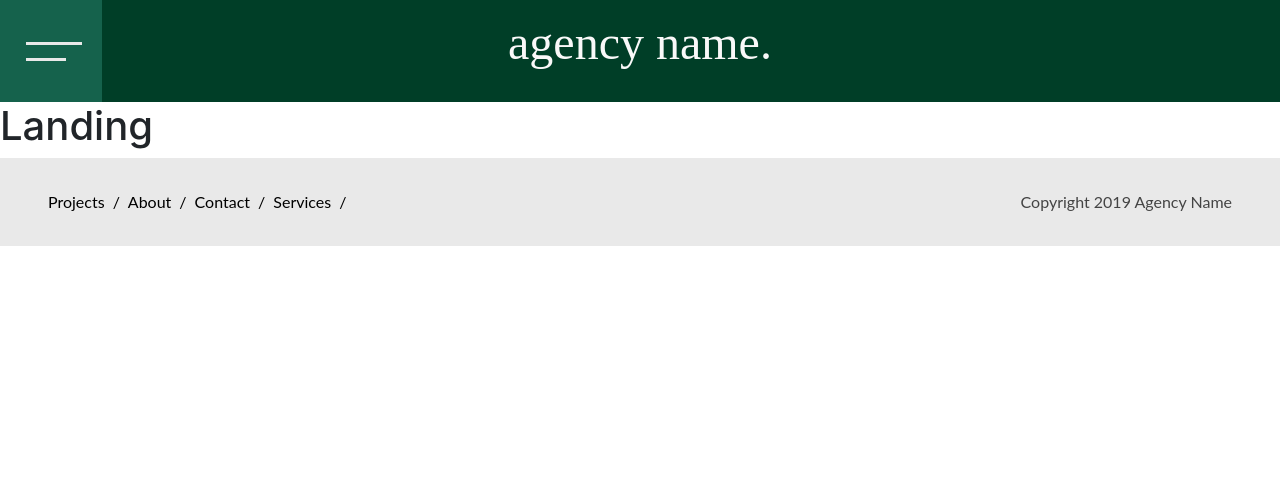
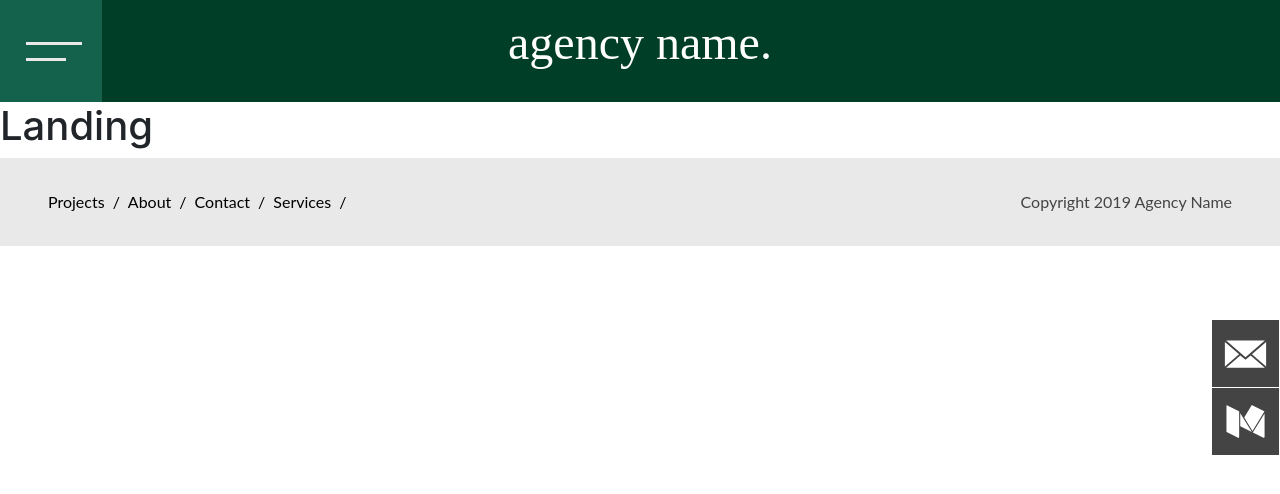
Before and after one commit to calvchum/agency-webpage, a React (Create React App) app: page / in a window 1280 px wide. Shown: the top 494 px of the page. Built offline with nearby package versions, Linux system fonts and the light colour scheme.

Commit message:
position social media icons and imported them in th header

```diff
--- a/src/components/Header.js
+++ b/src/components/Header.js
@@ -1,15 +1,19 @@
 import React, { Component } from 'react';
 import { Container, Row, Col } from 'react-bootstrap';
+import { Link } from 'react-router-dom';
+import MediaIcons from './MediaIcons';
 
 class Header extends Component {
   render() {
     return (
-
       <Row>
+        <MediaIcons/>
         <Col className='header-container'>
           <button id="hamburger-menu-icon" className={this.props.isBurgerOpen ? 'active' : ''} onClick={this.props.handleBurgerOpen}><span></span><span></span></button>
           <div className="header-positioning">
-            <p className="header-text">agency name.</p>
+            <Link style={{textDecoration: 'none', color: 'white'}} to='/'>
+              <p className="header-text">agency name.</p>
+            </Link>
           </div>
         </Col>
       </Row>
--- a/src/components/Landing.js
+++ b/src/components/Landing.js
@@ -3,9 +3,11 @@ import React, { Component } from 'react';
 class Landing extends Component {
   render() {
     return (
-      <h1 className='background'>
-        Landing
-      </h1>
+      <div>
+        <h1 className='background'>
+          Landing
+        </h1>
+      </div>
     );
   }
 }
--- /dev/null
+++ b/src/components/MediaIcons.js
@@ -0,0 +1,18 @@
+import React, { Component } from 'react';
+
+class MediaIcons extends Component {
+  render() {
+    return (
+      <div className="social-media-wrapper">
+        <a href="mailto: benquartermaine3@icloud.com">
+          <img src={ require('../assets/mail-inactive.svg') } alt="email link"/>
+        </a>
+        <a href="https://medium.com/@BQWA">
+          <img src={ require('../assets/medium-inactive.svg') } alt="email link"/>
+        </a>
+      </div>
+    );
+  }
+}
+
+export default MediaIcons;
--- /dev/null
+++ b/src/styles/_mediaIcons.scss
@@ -0,0 +1,10 @@
+.social-media-wrapper {
+  display: flex;
+  flex-direction: column;
+  position: fixed;
+  right: 1px;
+  top: 40vh;
+  & a:first-child {
+    margin-bottom: 1px;
+  }
+}
--- a/src/styles/style.scss
+++ b/src/styles/style.scss
@@ -19,6 +19,7 @@ $body-font: 'Lato', sans-serif;
 @import '_burger.scss';
 @import '_header.scss';
 @import '_footer.scss';
+@import '_mediaIcons.scss';
 
 
 // STANDARD TEXT STYLINGS
```
